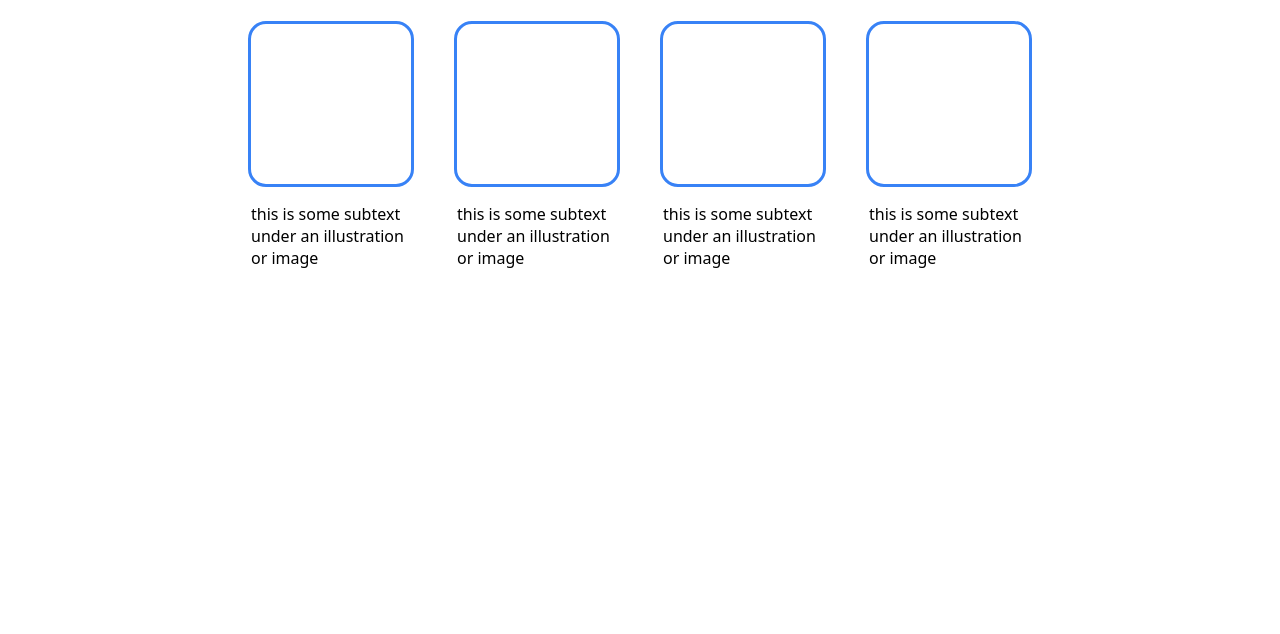
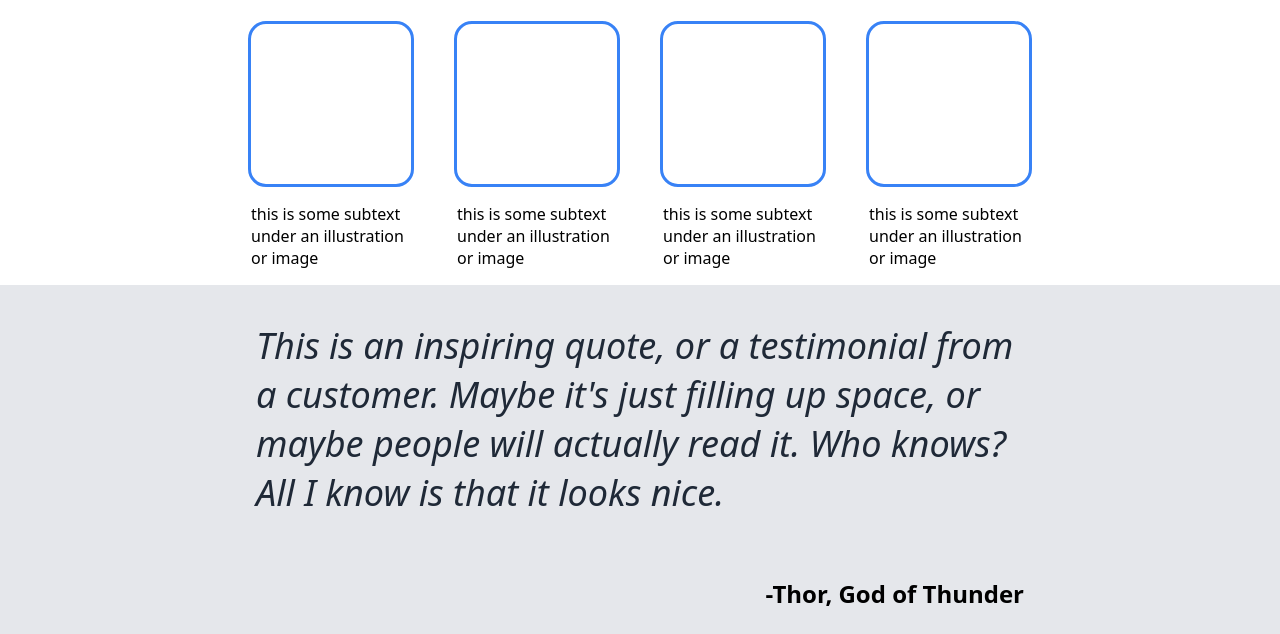
Before and after one commit to CalebNdumbu/Odin-product-landing, a plain HTML site: page index.html in a window 1280 px wide. Shown: the part 620-1254 px from the top of the page. Before the commit the page ends 905 px from the top, so only its background shows below. Drawn offline with Linux system fonts and the light colour scheme.

Commit message:
Add HTML and CSS for testimonial section

```diff
--- a/index.html
+++ b/index.html
@@ -54,6 +54,18 @@
           </div>
         </div>
       </section>
+
+      <section class="testimonial-section">
+        <div class="testimonial-quote">
+          <p class="quote">
+            This is an inspiring quote, or a testimonial from a customer. Maybe
+            it's just filling up space, or maybe people will actually read it.
+            Who knows? All I know is that it looks nice.
+          </p>
+
+          <p class="author">-Thor, God of Thunder</p>
+        </div>
+      </section>
     </main>
   </body>
 </html>
--- a/style.css
+++ b/style.css
@@ -123,3 +123,27 @@ main {
   font-size: 40px;
   text-align: center;
 }
+
+.testimonial-section {
+  background-color: #e5e7eb;
+  padding: 0 20%;
+  display: flex;
+  align-items: center;
+}
+.testimonial-quote {
+  display: flex;
+  flex-direction: column;
+}
+
+.quote {
+  font-size: 36px;
+  font-weight: lighter;
+  font-style: italic;
+  color: #1f2937;
+}
+
+.author {
+  align-self: flex-end;
+  font-weight: bold;
+  font-size: 24px;
+}
```
